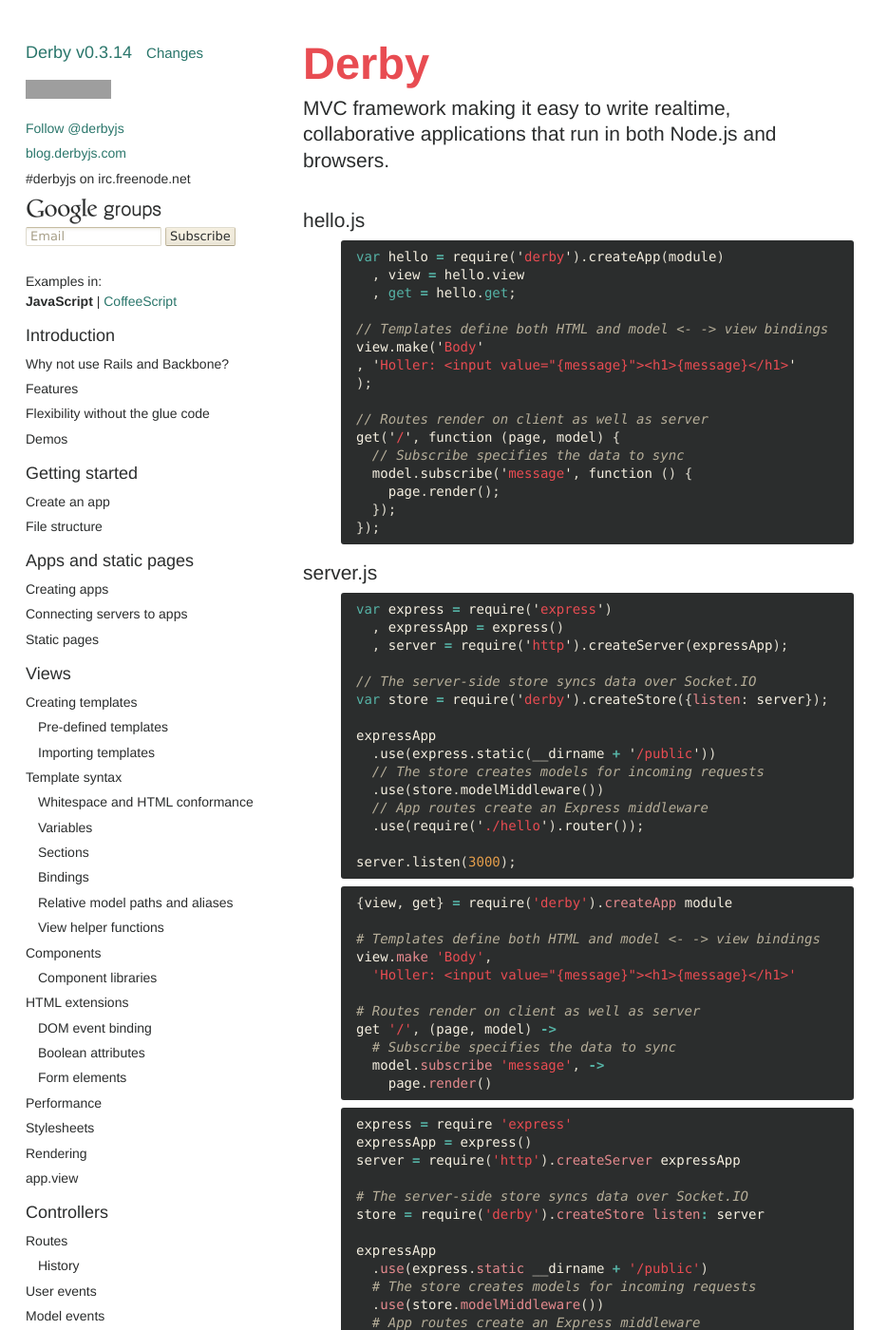
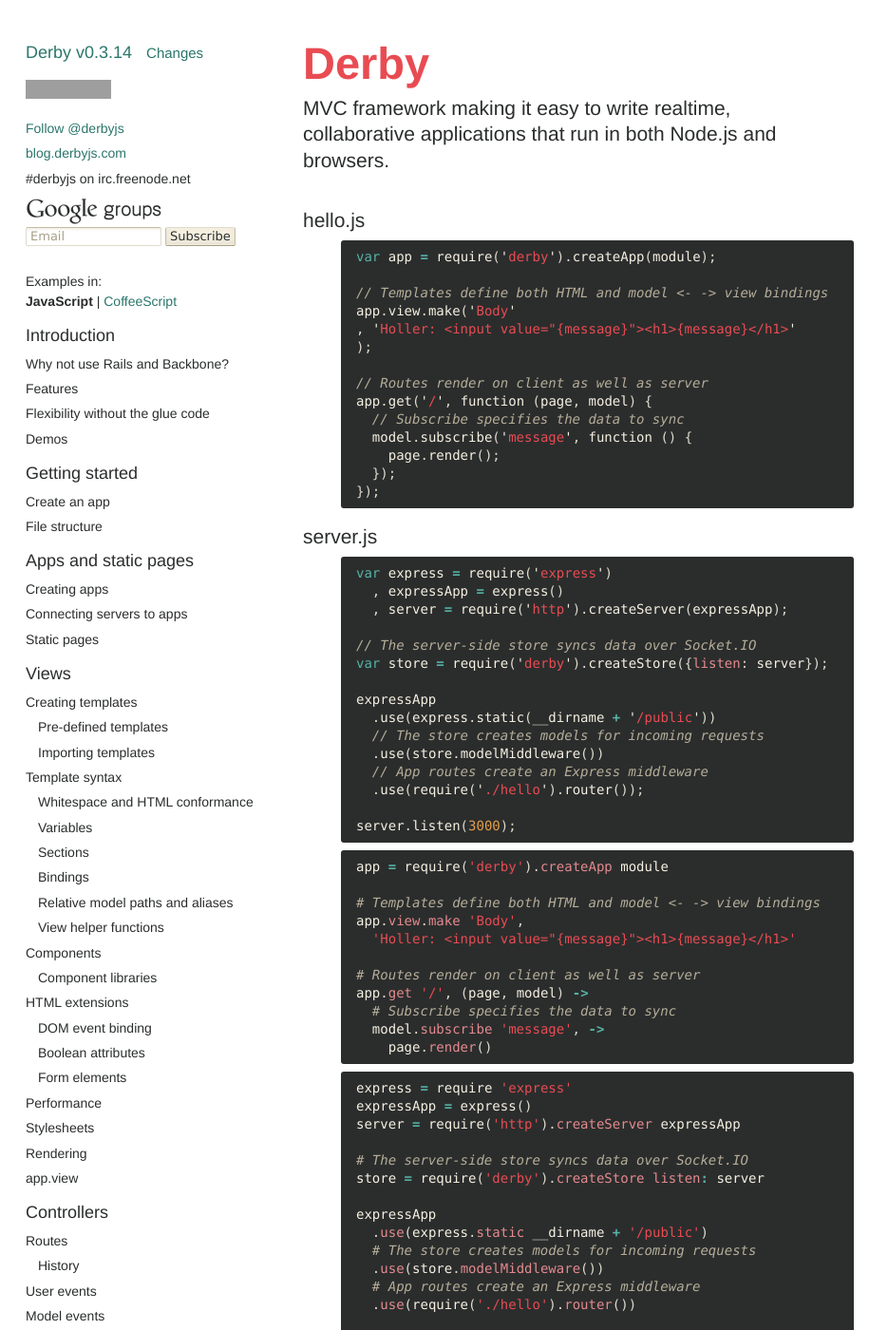
Before and after one commit to derbyjs/derby, a Jekyll site: the page built from index.md, in a window 1280 px wide and 1400 px high. Shown: the whole window at 95% size, without its empty margins (0-935 px from the left). Built offline with Jekyll 4.4.1, drawn with Linux system fonts in a browser that asks for light colours; comment, search, counter and statistics services are not loaded; grey boxes are pictures that could not be loaded.

Commit message:
simpler hello

```diff
--- a/index.md
+++ b/index.md
@@ -119,17 +119,15 @@ applications that run in both Node.js and browsers.</p>
 
 <h3 class="javascript">hello.js</h3>
 {% highlight javascript %}{% raw %}
-var hello = require('derby').createApp(module)
-  , view = hello.view
-  , get = hello.get;
+var app = require('derby').createApp(module);
 
 // Templates define both HTML and model <- -> view bindings
-view.make('Body'
+app.view.make('Body'
 , 'Holler: <input value="{message}"><h1>{message}</h1>'
 );
 
 // Routes render on client as well as server
-get('/', function (page, model) {
+app.get('/', function (page, model) {
   // Subscribe specifies the data to sync
   model.subscribe('message', function () {
     page.render();
@@ -158,14 +156,14 @@ server.listen(3000);
 
 <h3 class="coffeescript">hello.coffee</h3>
 {% highlight coffeescript %}{% raw %}
-{view, get} = require('derby').createApp module
+app = require('derby').createApp module
 
 # Templates define both HTML and model <- -> view bindings
-view.make 'Body',
+app.view.make 'Body',
   'Holler: <input value="{message}"><h1>{message}</h1>'
 
 # Routes render on client as well as server
-get '/', (page, model) ->
+app.get '/', (page, model) ->
   # Subscribe specifies the data to sync
   model.subscribe 'message', ->
     page.render()
```
